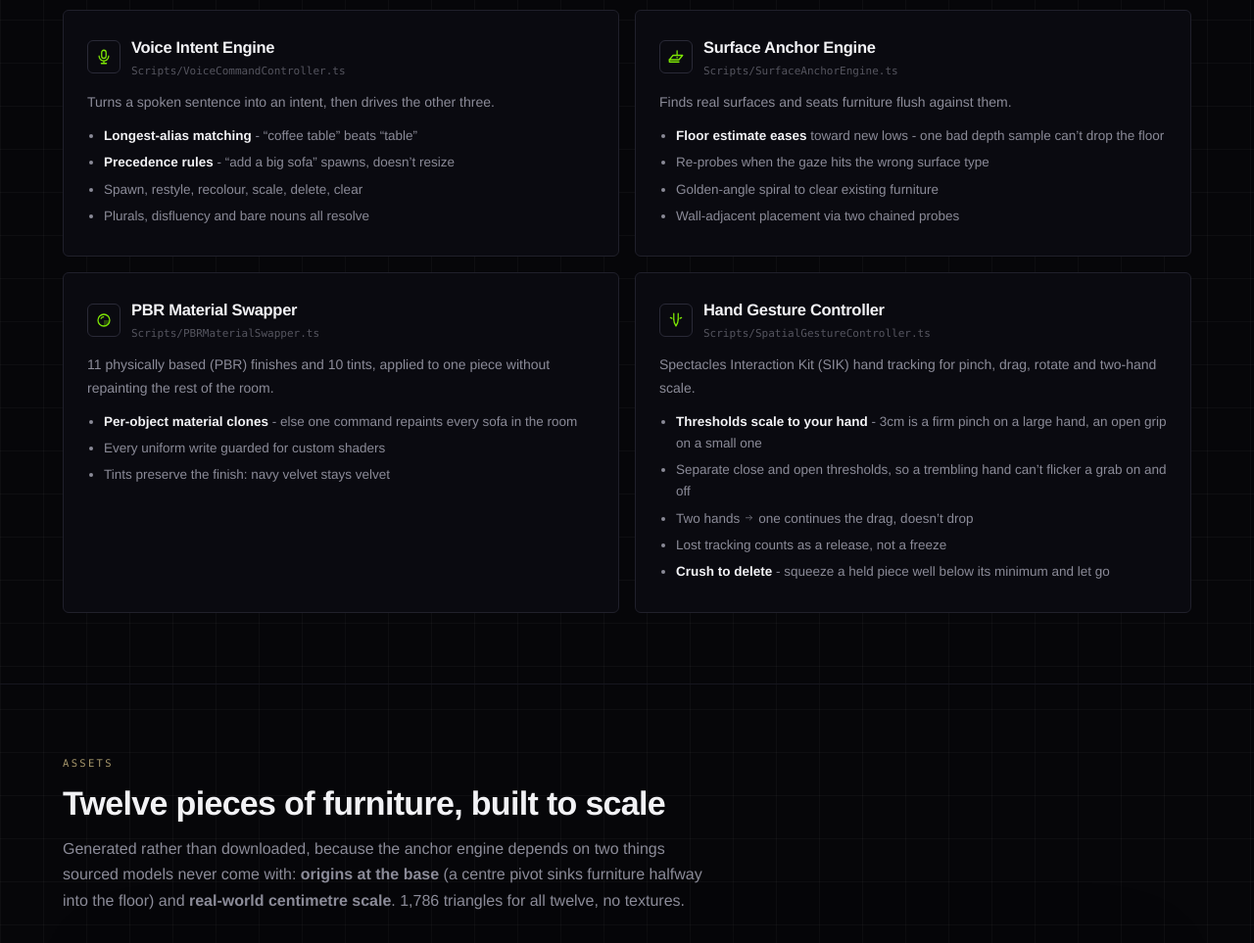
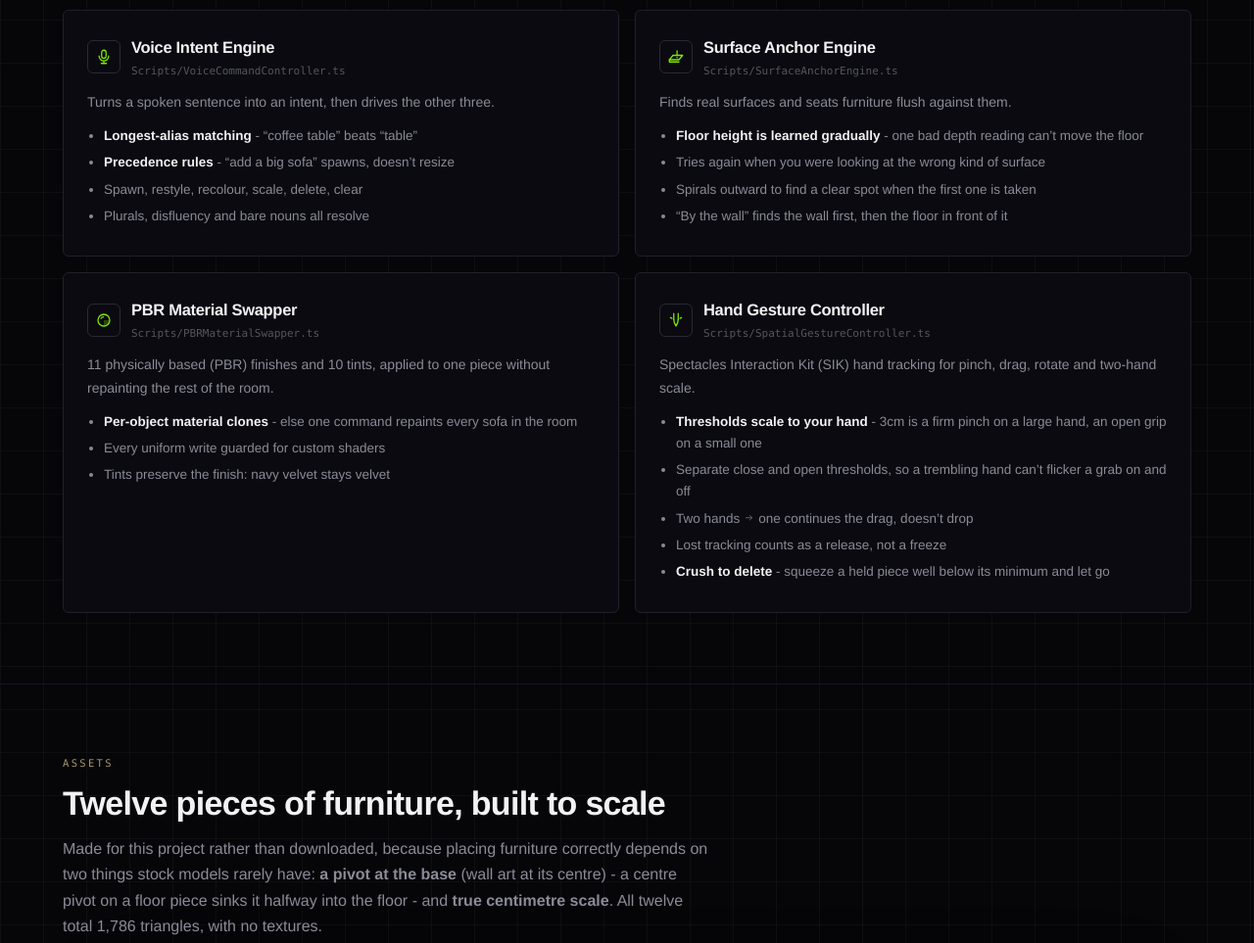
Before and after one commit to mrnetwork0001/Spatialis, a website: page index.html in a window 1280 px wide. Shown: the part 2620-3583 px from the top of the page at 98% size. Drawn offline with Linux system fonts and the light colour scheme.

Commit message:
docs(landing): the wall-adjacent example says 'put'; anchor bullets, catalog blurb and model line in plain terms

```diff
--- a/index.html
+++ b/index.html
@@ -432,7 +432,7 @@
     then acts on whatever it found - no fixed phrasing required. Below: what you might say, and what the parser pulled out of it - the piece, its finish or colour, and where it goes.</p>
   <div class="cmds">
     <div class="cmd">
-      <div class="say"><span class="q">“</span>Spawn a Scandinavian lounge chair by the wall<span class="q">”</span></div>
+      <div class="say"><span class="q">“</span>Put a Scandinavian lounge chair by the wall<span class="q">”</span></div>
       <div class="out"><span class="pill k">chair</span><span class="pill p">floor · by wall</span><span class="pill">scandinavian</span></div>
     </div>
     <div class="cmd">
@@ -515,10 +515,10 @@
         <div class="file">Scripts/SurfaceAnchorEngine.ts</div></div></div>
       <p>Finds real surfaces and seats furniture flush against them.</p>
       <ul>
-        <li><b>Floor estimate eases</b> toward new lows - one bad depth sample can’t drop the floor</li>
-        <li>Re-probes when the gaze hits the wrong surface type</li>
-        <li>Golden-angle spiral to clear existing furniture</li>
-        <li>Wall-adjacent placement via two chained probes</li>
+        <li><b>Floor height is learned gradually</b> - one bad depth reading can’t move the floor</li>
+        <li>Tries again when you were looking at the wrong kind of surface</li>
+        <li>Spirals outward to find a clear spot when the first one is taken</li>
+        <li>“By the wall” finds the wall first, then the floor in front of it</li>
       </ul>
     </div>
     <div class="card">
@@ -551,12 +551,7 @@
 <section id="catalog"><div class="wrap">
   <div class="kicker">Assets</div>
   <h2>Twelve pieces of furniture, built to scale</h2>
-  <p class="sub">
-    Generated rather than downloaded, because the anchor engine depends on two things
-    sourced models never come with: <b>origins at the base</b> (a centre pivot sinks
-    furniture halfway into the floor) and <b>real-world centimetre scale</b>. 1,786
-    triangles for all twelve, no textures.
-  </p>
+  <p class="sub">Made for this project rather than downloaded, because placing furniture correctly depends on two things stock models rarely have: <b>a pivot at the base</b> (wall art at its centre) - a centre pivot on a floor piece sinks it halfway into the floor - and <b>true centimetre scale</b>. All twelve total 1,786 triangles, with no textures.</p>
   <figure class="shot" style="margin-top:0">
     <img src="./docs/furniture.png" alt="All twelve Spatialis furniture models">
     <figcaption>Rendered by three.js - an independent glTF reader, not the generator that wrote them.</figcaption>
@@ -579,7 +574,7 @@
         <li><code>SurfaceAnchorEngine</code> - probe queue, floor calibration, classify, retry, overlap, wall-adjacent, reseat</li>
         <li><code>PBRMaterialSwapper</code> - clone-once, cross-fade, guarded uniform writes</li>
         <li><code>FURNITURE_CATALOG</code>, <code>SpatialisRegistry</code>, the tween system</li>
-        <li>The 12 <code>.glb</code> models the Lens would load</li>
+        <li>The same 12 <code>.glb</code> models the Lens loads (centimetre-authored here; the Lens imports the metre-authored copies)</li>
       </ul>
     </div>
     <div class="box sim">
```
